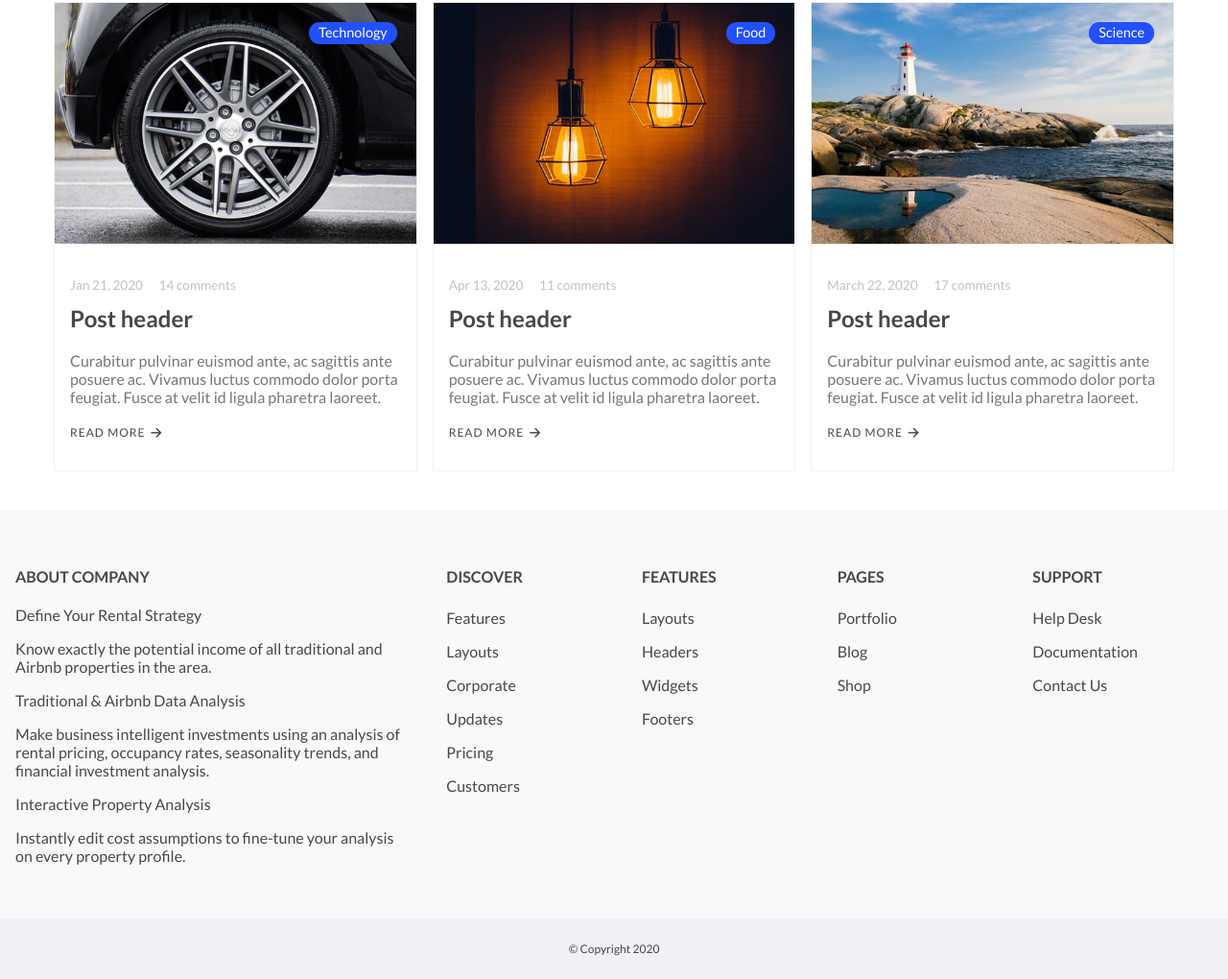
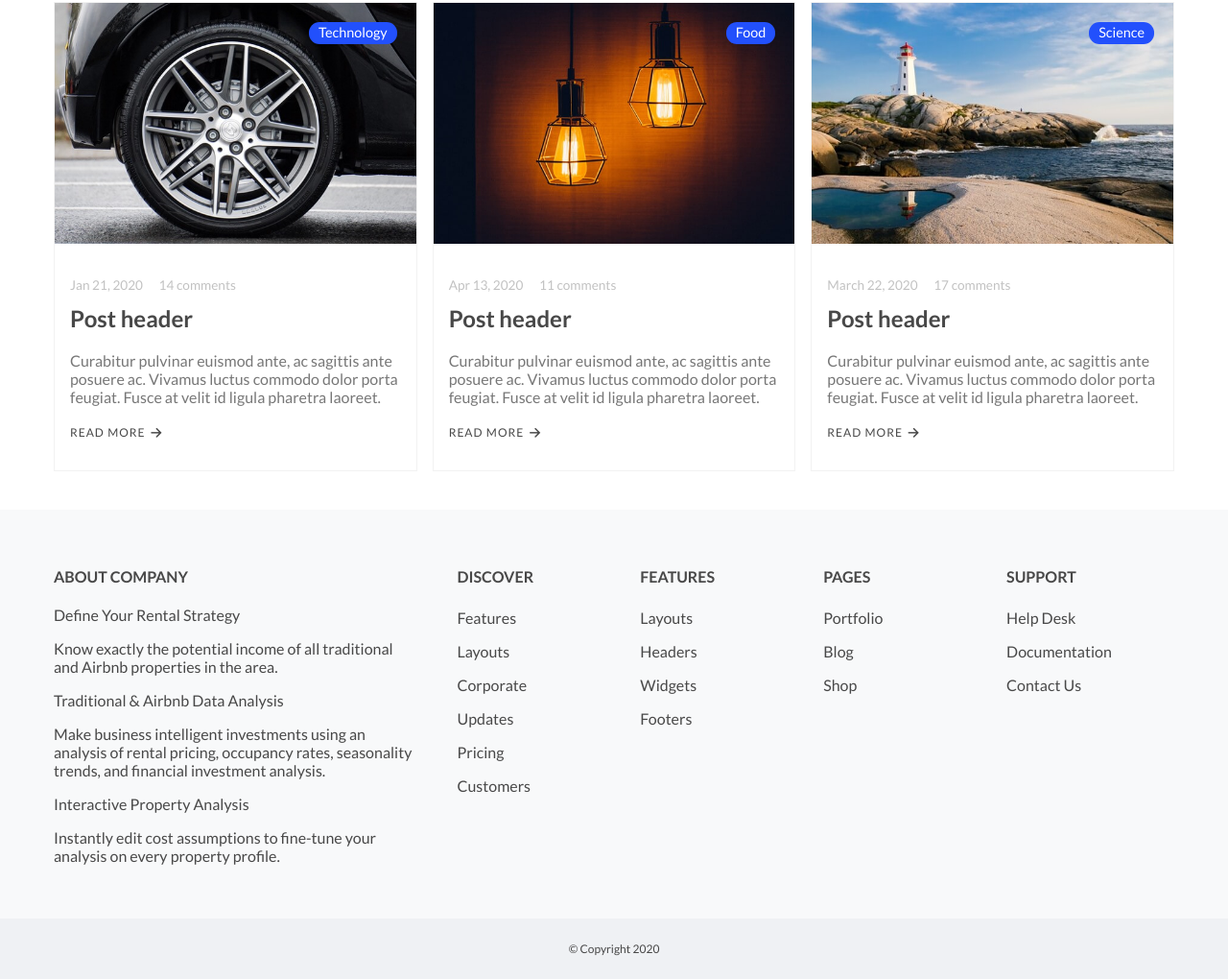
Before and after one commit to maksim-korzhov/grid_flatsome, a website built with webpack: page src/index.html in a window 1280 px wide. Shown: the part 623-1643 px from the top of the page at 96% size. Built offline with nearby package versions, Linux system fonts and the light colour scheme.

Commit message:
Fix footer width on large screens

```diff
--- a/src/scss/main.scss
+++ b/src/scss/main.scss
@@ -232,6 +232,7 @@ a {
 }
 
 .footer-top {
+    box-sizing: border-box;
     padding: 60px 1rem 40px;
     grid-template-columns: 36% 1fr;
 
@@ -241,6 +242,8 @@ a {
 
     @media (min-width: 992px) {
         grid-template-columns: 36% 1fr;
+        max-width: 1200px;
+        margin: 0 auto;
     }
 }
 
```
